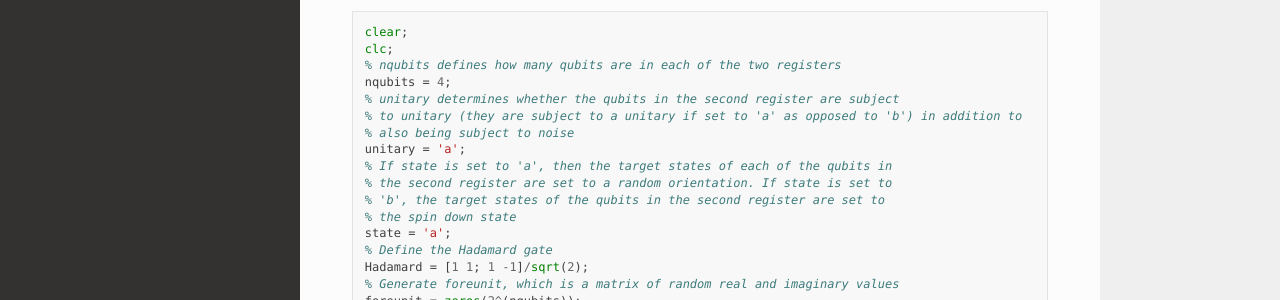
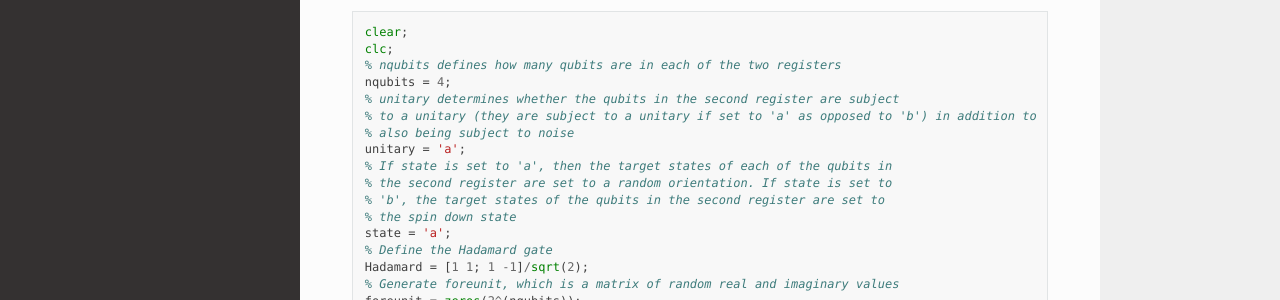
Before and after one commit to htim327/NonHermitianDriving, a Sphinx documentation site: the page built from docs/source/BasicSetup.rst, in a window 1280 px wide and 900 px high. Shown: the part 282-582 px from the top of the window. Built offline with Sphinx 7.4.7 and the Read the Docs theme 2.0.0, drawn with Linux system fonts in a browser that asks for light colours.

```diff
--- a/docs/source/BasicSetup.rst
+++ b/docs/source/BasicSetup.rst
@@ -11,7 +11,7 @@ The first part of this documentation gives the main MATLAB file along with expla
    % nqubits defines how many qubits are in each of the two registers
    nqubits = 4;
    % unitary determines whether the qubits in the second register are subject
-   % to unitary (they are subject to a unitary if set to 'a' as opposed to 'b') in addition to
+   % to a unitary (they are subject to a unitary if set to 'a' as opposed to 'b') in addition to
    % also being subject to noise
    unitary = 'a';
    % If state is set to 'a', then the target states of each of the qubits in
```
